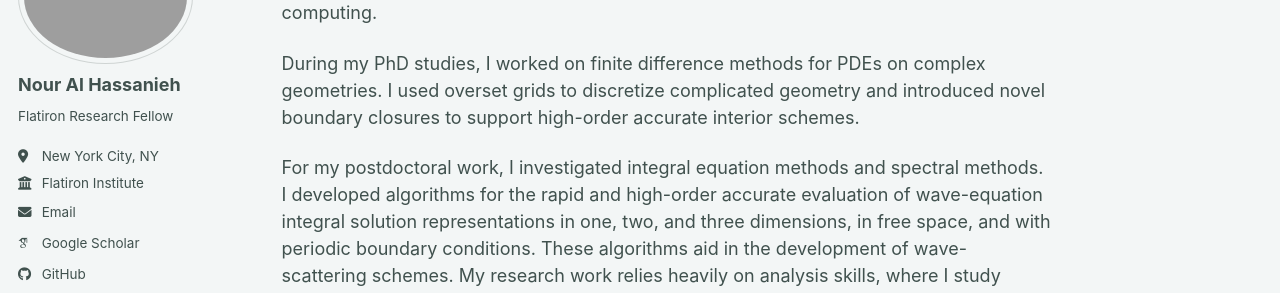
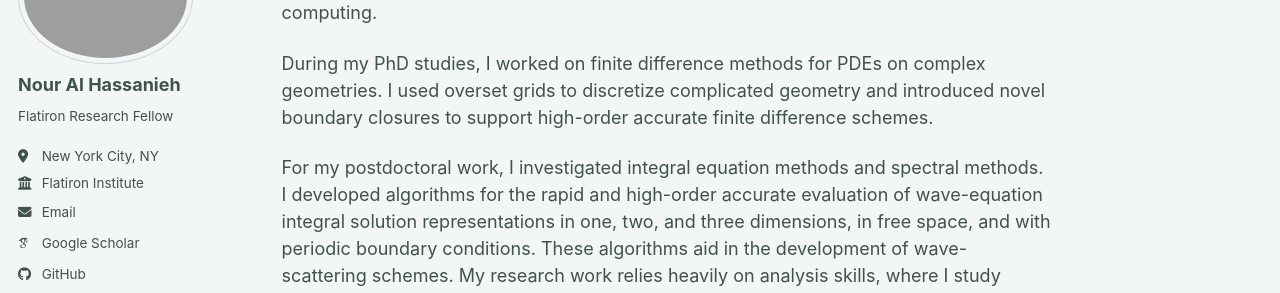
Before and after one commit to nalhassanieh/nalhassanieh.github.io, a Jekyll site: the page built from _pages/about.md, in a window 1280 px wide. Shown: the part 171-464 px from the top of the page. Built offline with Jekyll 4.4.1, drawn with Linux system fonts in a browser that asks for light colours; some web fonts are replaced; a script bundle is joined from its source files by our own code; library files that are not in the unit come from our copies.

Commit message:
Update about.md

```diff
--- a/_pages/about.md
+++ b/_pages/about.md
@@ -8,6 +8,6 @@ redirect_from:
 ---
 My research lies in the fields of numerical analysis, complex analysis, PDEs, and scientific computing.
 
-During my PhD studies, I worked on finite difference methods for PDEs on complex geometries. I used overset grids to discretize complicated geometry and introduced novel boundary closures to support high-order accurate interior schemes.
+During my PhD studies, I worked on finite difference methods for PDEs on complex geometries. I used overset grids to discretize complicated geometry and introduced novel boundary closures to support high-order accurate finite difference schemes.
 
 For my postdoctoral work, I investigated integral equation methods and spectral methods. I developed algorithms for the rapid and high-order accurate evaluation of wave-equation integral solution representations in one, two, and three dimensions, in free space, and with periodic boundary conditions. These algorithms aid in the development of wave-scattering schemes. My research work relies heavily on analysis skills, where I study accuracy, stability, and complexity of algorithms, and computational skills, where I develop, test, and scale these algorithms.
```
